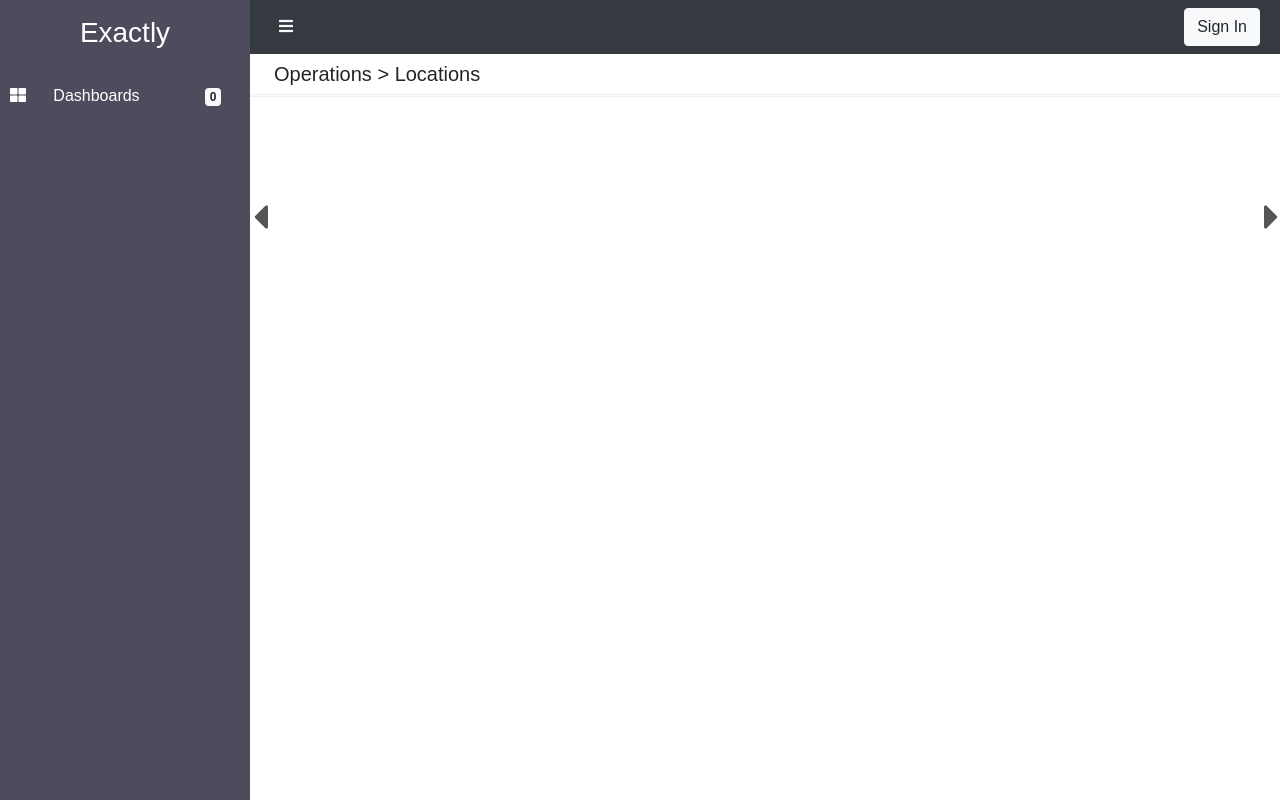
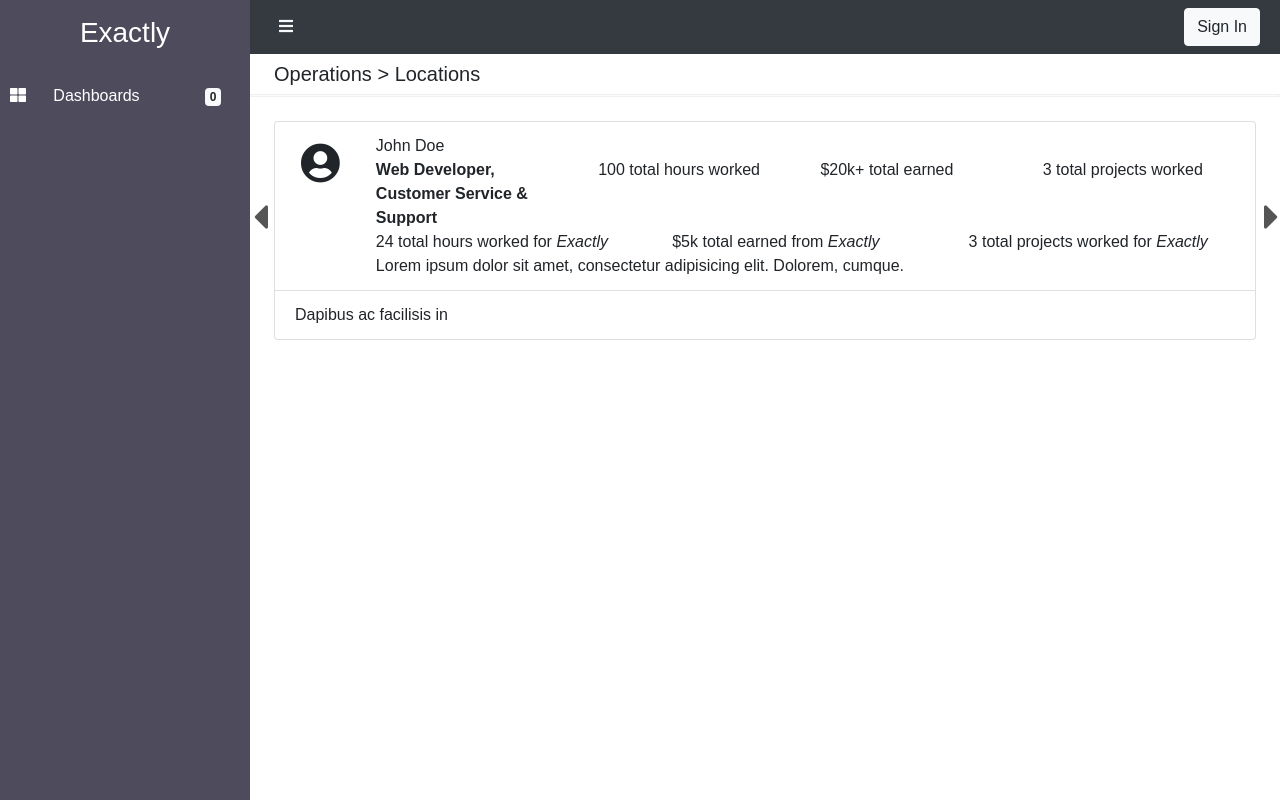
Before and after one commit to rahuezo/exactly-dashboard, a Django app: template exactly_dashboard/templates/exactly_dashboard_home/index.html in a window 1280 px wide. Run offline with Django 3.2, Linux system fonts and the light colour scheme; the template is opened without the code that fills it, so the values that code supplies are empty; some libraries are stand-ins or nearby versions.

Commit message:
Finished operations dashboard top

```diff
--- a/exactly_dashboard/credentials.json
+++ b/exactly_dashboard/credentials.json
@@ -1 +1 @@
-{"_module": "oauth2client.client", "scopes": ["https://www.googleapis.com/auth/spreadsheets.readonly"], "token_expiry": "2018-05-10T02:32:52Z", "id_token": null, "user_agent": null, "access_token": "ya29.Gly3BRaqVMkJ6HeQvLgH9kNm0iMMNxfH0zs-IcHMtsYyw23H7StPNDHgWd3oRi1LaozHiL3m76eW0C2n8KbUOD14EtTgDsTq3lrT01gwd7BGOOHDn0l8AUrda5AIOA", "token_uri": "https://accounts.google.com/o/oauth2/token", "invalid": false, "token_response": {"access_token": "ya29.Gly3BRaqVMkJ6HeQvLgH9kNm0iMMNxfH0zs-IcHMtsYyw23H7StPNDHgWd3oRi1LaozHiL3m76eW0C2n8KbUOD14EtTgDsTq3lrT01gwd7BGOOHDn0l8AUrda5AIOA", "token_type": "Bearer", "expires_in": 3600}, "client_id": "732256061991-013ca7hqkjqnprdimqqt9bftv5csbuh8.apps.googleusercontent.com", "token_info_uri": "https://www.googleapis.com/oauth2/v3/tokeninfo", "client_secret": "ADBfXBb5vTGwFHAx0E-2sL-o", "revoke_uri": "https://accounts.google.com/o/oauth2/revoke", "_class": "OAuth2Credentials", "refresh_token": "1/GLsGkvX8vnT6NXgKfuur0V0vtK0y6J5Fl_GGUHJqjOc", "id_token_jwt": null}
+{"_module": "oauth2client.client", "scopes": ["https://www.googleapis.com/auth/spreadsheets.readonly"], "token_expiry": "2018-05-21T22:54:55Z", "id_token": null, "user_agent": null, "access_token": "ya29.Gl3CBaytYHUm-x_nZfuB_MIfcD8c30zY1ndwVu4duLgkJNAuhNF_D-MUbtZRZgdyymQeI4ltUhvozAUVmFAxoV4xVCgA19BrxYIDPA_ovb9QzXWYQ5_JNmyoZALpiR0", "token_uri": "https://accounts.google.com/o/oauth2/token", "invalid": false, "token_response": {"access_token": "ya29.Gl3CBaytYHUm-x_nZfuB_MIfcD8c30zY1ndwVu4duLgkJNAuhNF_D-MUbtZRZgdyymQeI4ltUhvozAUVmFAxoV4xVCgA19BrxYIDPA_ovb9QzXWYQ5_JNmyoZALpiR0", "token_type": "Bearer", "expires_in": 3600}, "client_id": "732256061991-013ca7hqkjqnprdimqqt9bftv5csbuh8.apps.googleusercontent.com", "token_info_uri": "https://www.googleapis.com/oauth2/v3/tokeninfo", "client_secret": "ADBfXBb5vTGwFHAx0E-2sL-o", "revoke_uri": "https://accounts.google.com/o/oauth2/revoke", "_class": "OAuth2Credentials", "refresh_token": "1/GLsGkvX8vnT6NXgKfuur0V0vtK0y6J5Fl_GGUHJqjOc", "id_token_jwt": null}
--- a/exactly_dashboard/static/exactly_dashboard_home/js/graphing.js
+++ b/exactly_dashboard/static/exactly_dashboard_home/js/graphing.js
@@ -9,25 +9,19 @@ $(document).ready(function(){
 
   $('.module').click(function(event){
     let element = $(event.currentTarget);
-    let values = element.data('values');
-    let chart_type = element.data('chart-type');
-    let colors = eval(element.data('colors'));
-    let labels = eval(element.data('labels')) ;
     let graphs = element.data('graphs')
 
-    // showChart(chart_type, values, colors, labels);
-    showChart2(graphs);
+    showChart(graphs);
 
-    $('.module').not($(event.currentTarget)).removeClass('active-border');
-    $(event.currentTarget).addClass('active-border');
+    $('.module').not(element).removeClass('active-border');
+    element.addClass('active-border');
     $('.graphing-card').addClass('active-border');
   });
 });
 
-function showChart2(graphs) {
+function showChart(graphs) {
   $('#graphs-container').html('');
   let chart_size = 90 / graphs.length;
-
 
   for (let i=0; i < graphs.length; i++) {
     let graph = graphs[i];
@@ -35,96 +29,6 @@ function showChart2(graphs) {
     let html = `<div class="card graphing-card"><div class="chart-container py-4 ml-auto mr-auto" style="position: relative; height: 50vh; width: ${chart_size}vw;"><canvas id="${chart_id}"></canvas></div></div>`;
     $('#graphs-container').append(html);
     let ctx = document.getElementById(chart_id).getContext('2d');
-    console.log(html);
     let chart = new Chart(ctx, graph);
   }
-
-
-
-
 }
-
-
-function showChart(chart_type, values, colors, labels) {
-    var ctx = document.getElementById('myChart').getContext('2d');
-    var ctx2 = document.getElementById('myChart2').getContext('2d');
-
-
-    // var chart = new Chart(ctx, {
-    //     type: chart_type,
-    //     data: {
-    //         datasets: [{
-    //         data: values,
-    //         backgroundColor: colors,
-    //         }],
-    //         labels: labels
-    //     },
-    // })
-    //
-    // var myChart = new Chart(ctx2, {
-    //   type: 'line',
-    //   data: {
-    //       labels: ["Red", "Blue", "Yellow", "Green", "Purple", "Orange"],
-    //       datasets: [{
-    //           label: 'Something',
-    //           data: [12, 19, 3, 5, 2, 3],
-    //           // backgroundColor: [
-    //           //     'rgba(255, 99, 132, 0.2)',
-    //           //     'rgba(54, 162, 235, 0.2)',
-    //           //     'rgba(255, 206, 86, 0.2)',
-    //           //     'rgba(75, 192, 192, 0.2)',
-    //           //     'rgba(153, 102, 255, 0.2)',
-    //           //     'rgba(255, 159, 64, 0.2)'
-    //           // ],
-    //           borderColor: [
-    //               'rgba(255,99,132,1)',
-    //               'rgba(54, 162, 235, 1)',
-    //               'rgba(255, 206, 86, 1)',
-    //               'rgba(75, 192, 192, 1)',
-    //               'rgba(153, 102, 255, 1)',
-    //               'rgba(255, 159, 64, 1)'
-    //           ],
-    //           borderWidth: 1
-    //       }, {
-    //           label: 'Other',
-    //           data: [15, 89, 2, 5, 90, 3],
-    //           // backgroundColor: [
-    //           //     'rgba(2, 245, 132, 0.2)',
-    //           //     'rgba(54, 162, 235, 0.2)',
-    //           //     'rgba(50, 206, 86, 0.2)',
-    //           //     'rgba(75, 192, 192, 0.2)',
-    //           //     'rgba(20, 102, 255, 0.2)',
-    //           //     'rgba(255, 20, 64, 0.2)'
-    //           // ],
-    //           borderColor: [
-    //               'rgba(255,99,132,1)',
-    //               'rgba(54, 162, 235, 1)',
-    //               'rgba(255, 206, 86, 1)',
-    //               'rgba(75, 192, 192, 1)',
-    //               'rgba(153, 102, 255, 1)',
-    //               'rgba(255, 159, 64, 1)'
-    //           ],
-    //           borderWidth: 1
-    //       }]
-    //   },
-    //   options: {
-    //       scales: {
-    //           yAxes: [{
-    //               ticks: {
-    //                   beginAtZero:true
-    //               }
-    //           }]
-    //       }
-    //   }
-  // });
-    // var chart2 = new Chart(ctx2, {
-    //     type: chart_type,
-    //     data: {
-    //         datasets: [{
-    //         data: values,
-    //         backgroundColor: colors,
-    //         }],
-    //         labels: labels
-    //     },
-    // })
-}
--- a/exactly_dashboard/static/exactly_dashboard_home/js/scrolling.js
+++ b/exactly_dashboard/static/exactly_dashboard_home/js/scrolling.js
@@ -8,7 +8,6 @@ $(document).ready(function() {
   });
 
   $('.module').click(function(){
-    console.log("Clicked module");
     horizontalScroll($('.horizontal-scroll'), 1, index=$(this).data('index'))
   });
 });
--- a/exactly_dashboard/templates/exactly_dashboard_home/index.html
+++ b/exactly_dashboard/templates/exactly_dashboard_home/index.html
@@ -26,7 +26,41 @@
           {% include 'exactly_dashboard_home/modules.html' %}
 
           {% comment %} {% include 'dashboard_adding/add_dashboard_modal.html' %} {% endcomment %}
+          <div class="dashboard-highlight my-4 px-4">
+            <!-- <h1 class="text-muted">Click on a module to view details</h1> -->
+
+            <ul class="list-group">
+              <li class="list-group-item">
+                <div class="row">
+                  <div class="col-sm-1 text-center" style="font-size:2.5rem"><i class="fas fa-user-circle"></i></div>
+                  <div class="col-sm-11">
+                    <div class="row">
+                      <div class="col">John Doe</div>
+                    </div>
+                    <div class="row">
+                      <div class="col">
+                        <strong>Web Developer, Customer Service & Support</strong>
+                      </div>
+                      <div class="col">100 total hours worked</div>
+                      <div class="col">$20k+ total earned</div>
+                      <div class="col">3 total projects worked</div>
+                    </div>
+                    <div class="row">
+                      <div class="col">24 total hours worked for <em>Exactly</em></div>
+                      <div class="col">$5k total earned from <em>Exactly</em></div>
+                      <div class="col">3 total projects worked for <em>Exactly</em></div>
+                    </div>
+                    <div class="row">
+                      <div class="col">Lorem ipsum dolor sit amet, consectetur adipisicing elit. Dolorem, cumque.</div>
+                    </div>
+                  </div>
+                </div>
+              </li>
+              <li class="list-group-item">Dapibus ac facilisis in</li>
+            </ul>
+          </div>
           {% include 'exactly_dashboard_home/graphics.html' %}
+
         </div>
       </div>
     </div>
--- a/exactly_dashboard/templates/exactly_dashboard_home/modules.html
+++ b/exactly_dashboard/templates/exactly_dashboard_home/modules.html
@@ -16,8 +16,6 @@
             <p class="mb-0 module-icon">{{ module.icon|safe }}</p>
           </div>
         </div>
-
-
       {% endfor %}
     </div>
   </div>
```
Also changed, not shown: exactly_dashboard/static/exactly_dashboard_home/js/main.js (+0 -7 lines), exactly_dashboard/utils/module_templates.py (+10 -10 lines), exactly_dashboard/utils/modules.py (+9 -136 lines), exactly_dashboard/db.sqlite3.
